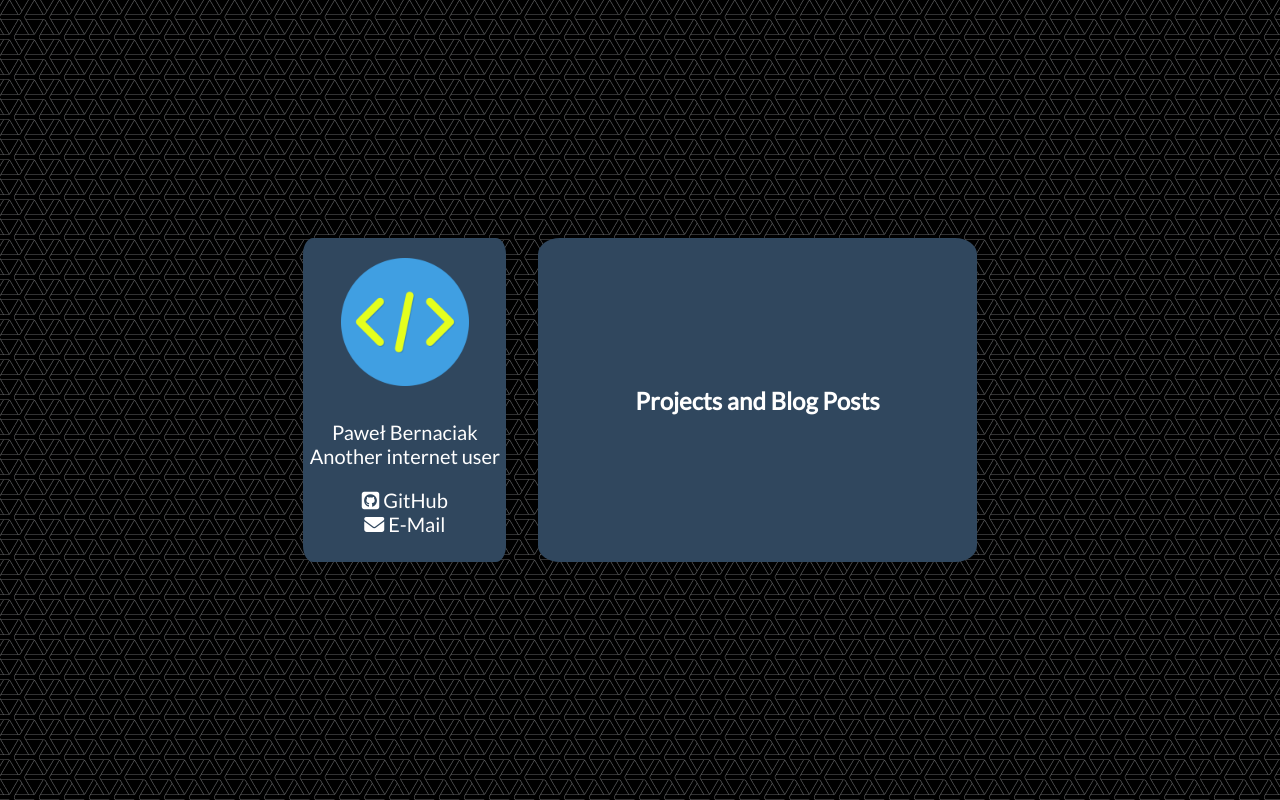
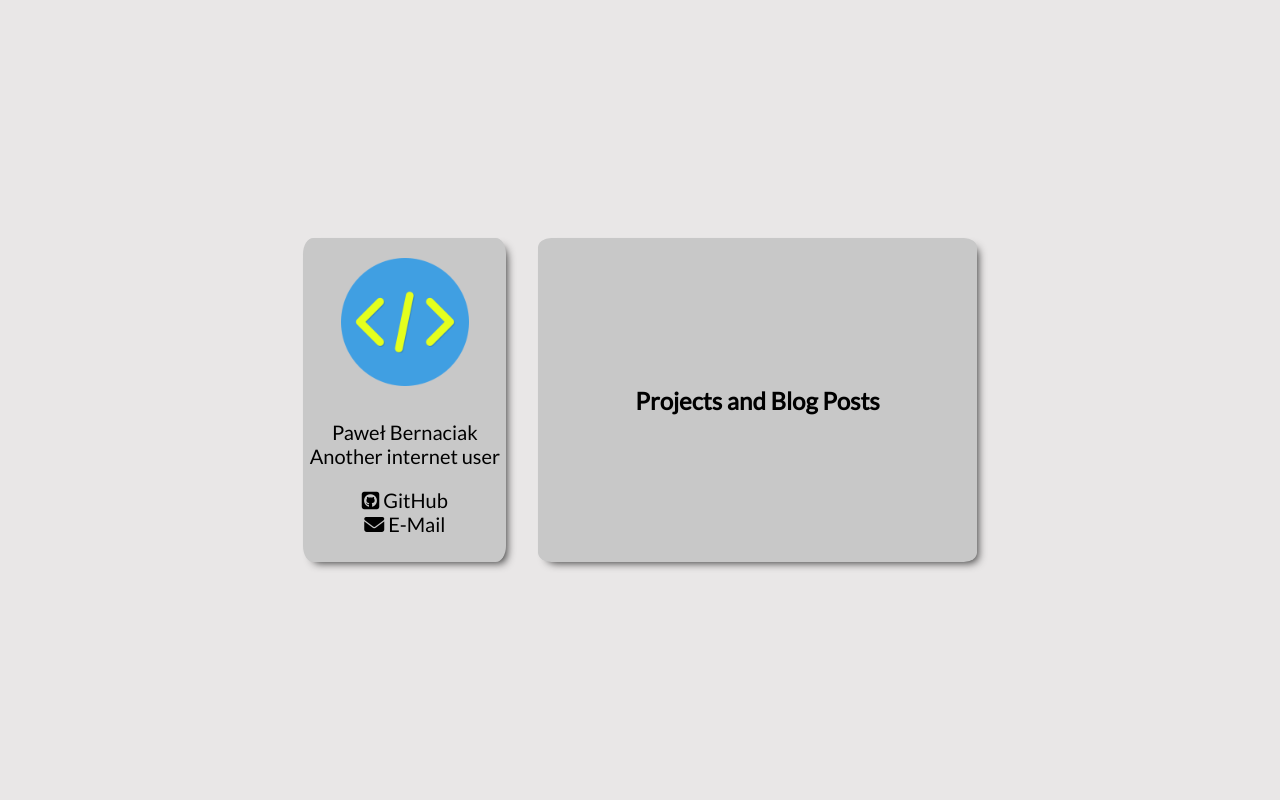
Before and after one commit to PawBer/PawBer.github.io, an Eleventy site: page index.md in a window 1280 px wide. Built offline with nearby package versions, Linux system fonts and the light colour scheme; Eleventy itself is replaced by a stand-in of ours; files that its build step writes are made by us from their sources.

Commit message:
Make the color choice better and remove the background image

```diff
--- a/css/index.css
+++ b/css/index.css
@@ -5,22 +5,21 @@ html {
     align-items: center;
     height: 100%;
     font-family: 'Lato', sans-serif;
-    /* Background pattern from Toptal Subtle Patterns */
-    background-image: url(../img/webb-dark.png);
+    background-color: #e9e7e7;
 }
 body {
     background-color: transparent;
 }
 a {
-    color: rgb(255, 255, 255);
+    color:  rgb(0, 0, 0);
     text-decoration: none;
 }
 a:hover {
-    color: rgba(255, 255, 255, 0.8)
+    color: rgba(255, 255, 255, 0.4)
 }
 
 time, h2 {
-    color: #FFFFFF;
+    color:  rgb(0, 0, 0);
 }
 
 .container {
@@ -33,9 +32,11 @@ time, h2 {
 .info {
     display: grid;
     grid-template-rows: repeat(2, 1fr);
-    background-color: #30475E;
+    background-color:#c8c8c8;
     border-radius: 5%;
     padding: 0.4em;
+    -webkit-box-shadow: 5px 5px 9px -4px rgba(0,0,0,0.76);
+    box-shadow: 5px 5px 9px -4px rgba(0,0,0,0.76);
 }
 .photo {
     display: flex;
@@ -60,18 +61,20 @@ time, h2 {
 }
 .projects {
     grid-column: span 2;
-    background-color: #30475E;
-    border-radius: 5%;
+    background-color: #c8c8c8;
+    border-radius: 3%;
     height: 100%;
     display: flex;
     flex-direction: column;
     justify-content: center;
     align-items: center;
+    -webkit-box-shadow: 5px 5px 9px -4px rgba(0,0,0,0.76);
+    box-shadow: 5px 5px 9px -4px rgba(0,0,0,0.76);
 }
 
 #myname {
     text-align: center;
-    color: #FFFFFF;
+    color:  rgb(0, 0, 0);
 }
 
 
--- a/css/post.css
+++ b/css/post.css
@@ -6,30 +6,32 @@ html {
     height: 100%;
     font-family: 'Lato', sans-serif;
     /* Background pattern from Toptal Subtle Patterns */
-    background-image: url(../img/webb-dark.png);
+    background-color: #e9e7e7;
     font-size: 20px;
 }
 body {
     background-color: transparent;
 }
 a {
-    color: rgb(255, 255, 255);
+    color: rgb(0, 0, 0);
     text-decoration: none;
 }
 a:hover {
-    color: rgba(255, 255, 255, 0.8)
+    color: rgba(255, 255, 255, 0.4)
 }
 .post {
     display: flex;
     flex-direction: column;
     justify-content: center;
     align-items: center;
-    background-color: #30475E;
+    background-color: #c9c9c9;
     border-radius: 6%;
     padding: 0.7em;
+    -webkit-box-shadow: 5px 5px 9px -4px rgba(0,0,0,0.76);
+    box-shadow: 5px 5px 9px -4px rgba(0,0,0,0.76);
 }
 
 p, h1 {
-    color: rgba(255, 255, 255, 1);
+    color:  rgb(0, 0, 0);
     text-align: center;
 }
```
Also changed, not shown: img/webb-dark.png (deleted).
